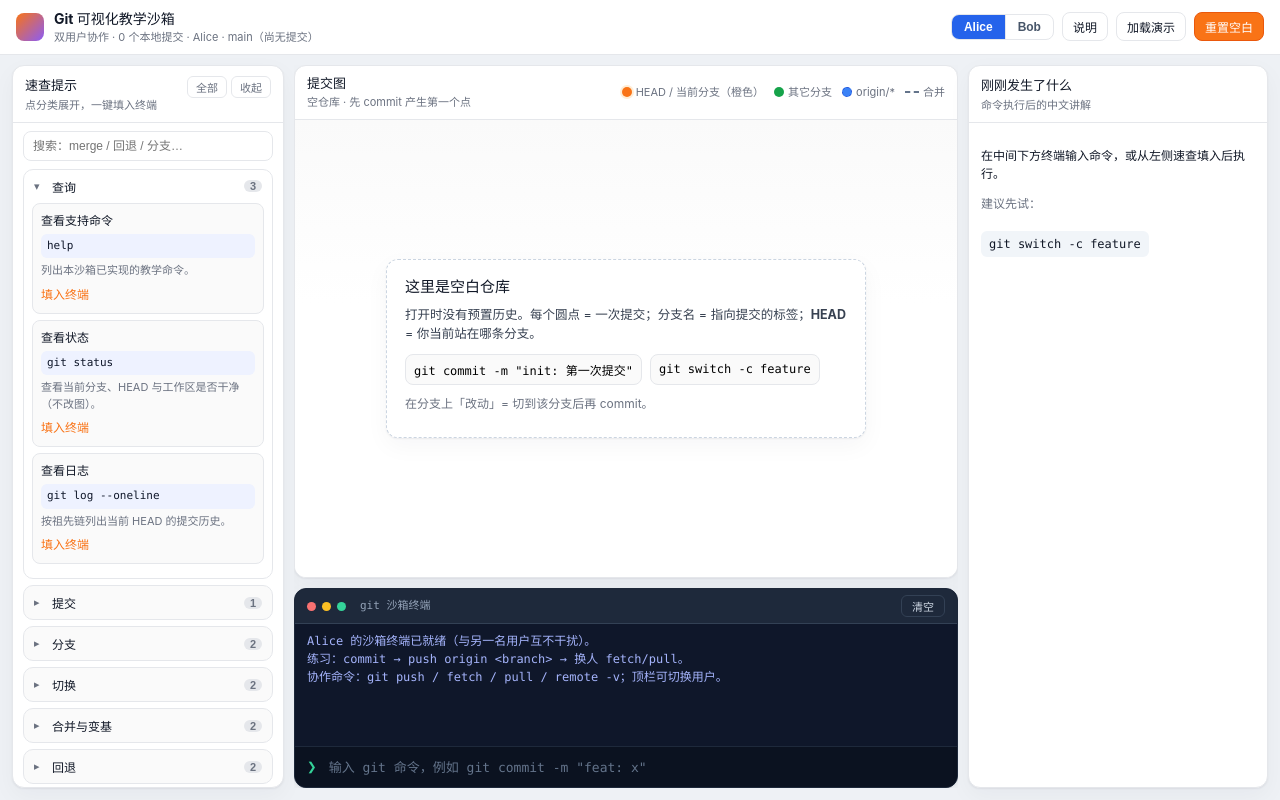
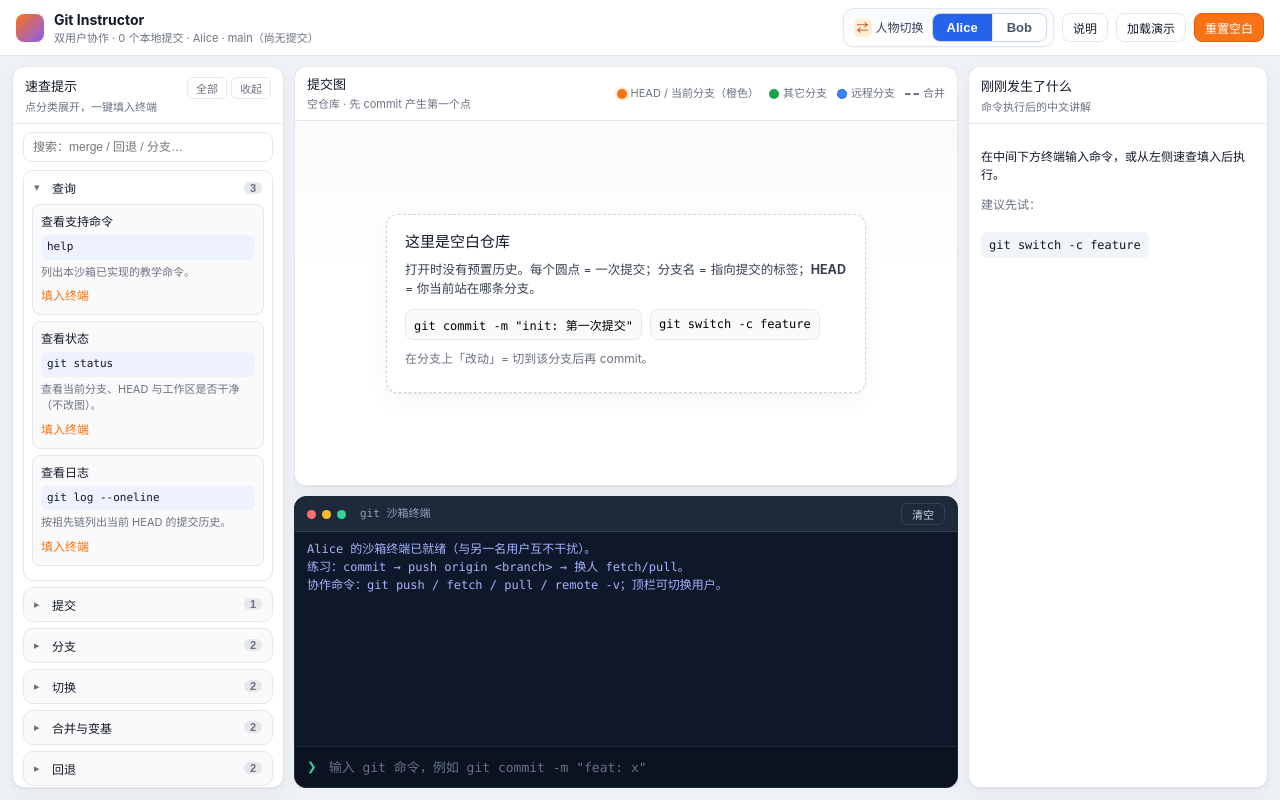
Before and after one commit to HJX-XXX/Git-Instructor, a React (Vite) app: page / in a window 1280 px wide. Built offline with nearby package versions, Linux system fonts and the light colour scheme.

Commit message:
polish TopBar layout and commit graph styling

```diff
--- a/index.html
+++ b/index.html
@@ -4,7 +4,7 @@
     <meta charset="UTF-8" />
     <link rel="icon" type="image/svg+xml" href="/favicon.svg" />
     <meta name="viewport" content="width=device-width, initial-scale=1.0" />
-    <title>Git 可视化教学沙箱</title>
+    <title>Git Instructor</title>
   </head>
   <body>
     <div id="root"></div>
--- a/src/App.tsx
+++ b/src/App.tsx
@@ -131,7 +131,7 @@ export default function App() {
     const id = world.activeUser;
     setTermByUser((prev) => ({
       ...prev,
-      [id]: [{ text: `— 已清空 ${USER_META[id].label} 的终端输出 —`, kind: 'out' }],
+      [id]: [],
     }));
   }, [world.activeUser]);
 
@@ -140,10 +140,7 @@ export default function App() {
       if (id === world.activeUser) return;
       const result = switchUser(world, id);
       setWorld(result.world);
-      appendTerm(id, [
-        { text: `— 你正在查看 ${USER_META[id].label} 的终端 —`, kind: 'out' },
-        ...result.stdout.map((t) => ({ text: t, kind: 'out' as const })),
-      ]);
+      appendTerm(id, [{ text: `当前用户：${USER_META[id].label}`, kind: 'out' }]);
       setExplanation(result.explanation);
       setHighlights(undefined);
       setHistIdx(-1);
--- a/src/components/CommitGraph.tsx
+++ b/src/components/CommitGraph.tsx
@@ -70,12 +70,13 @@ export function CommitGraph({
     [layout.nodes],
   );
 
-  const width = Math.max(layout.width, 860);
-  const height = Math.max(layout.height, 280);
+  const width = Math.max(layout.width, 720);
+  // 高度贴合内容，避免大量空白
+  const height = Math.max(layout.height, empty ? 200 : 120);
   const viewBox = `0 0 ${width} ${height}`;
 
   const headBranch = state.head.kind === 'branch' ? state.head.name : null;
-  const commitCount = Object.keys(state.commits).length;
+  const commitCount = layout.nodes.length;
 
   // 当前分支在分支列表里优先显示，并标记 isCurrent
   const nodeBranches = (n: { branches: string[] }) => {
@@ -113,8 +114,8 @@ export function CommitGraph({
           <span className="lg" title="其它本地分支">
             <i className="lg-dot branch" /> 其它分支
           </span>
-          <span className="lg" title="共享远程 origin 上的分支">
-            <i className="lg-dot remote" /> origin/*
+          <span className="lg" title="共享远程上的分支（origin/xxx）">
+            <i className="lg-dot remote" /> 远程分支
           </span>
           <span className="lg">
             <i className="lg-line merge" /> 合并
@@ -187,7 +188,7 @@ export function CommitGraph({
               本地分支
             </text>
             <text x={ORIGIN_REF_X} y={30} className="col-label origin">
-              origin/*
+              远程分支
             </text>
 
             {layout.laneX.map((x, i) => (
--- a/src/components/TopBar.tsx
+++ b/src/components/TopBar.tsx
@@ -27,13 +27,23 @@ export function TopBar({
       <div className="brand">
         <span className="brand-mark" aria-hidden />
         <div>
-          <div className="brand-title">Git 可视化教学沙箱</div>
+          <div className="brand-title">Git Instructor</div>
           <div className="brand-sub">
             双用户协作 · {commitCount} 个本地提交 · {branch}
           </div>
         </div>
       </div>
       <div className="topbar-actions">
+        <div
+          className="user-switch-wrap"
+          title="人物切换：Alice / Bob 各有独立本地仓库与终端；共享远程 origin"
+        >
+          <span className="user-switch-label">
+            <span className="user-switch-icon" aria-hidden>
+              ⇄
+            </span>
+            人物切换
+          </span>
           <div className="user-switch" role="group" aria-label="切换模拟用户">
             {USER_IDS.map((id) => {
               const meta = USER_META[id];
@@ -43,14 +53,19 @@ export function TopBar({
                   key={id}
                   type="button"
                   className={`user-btn${active ? ' is-active' : ''}`}
-                style={active ? { background: meta.color, borderColor: meta.color, color: '#fff' } : undefined}
+                  style={
+                    active
+                      ? { background: meta.color, borderColor: meta.color, color: '#fff' }
+                      : undefined
+                  }
                   onClick={() => onSwitchUser(id)}
-                title={`${meta.label} 的本地仓库`}
+                  title={`切换到 ${meta.label}（独立本地仓库与终端）`}
                 >
                   {meta.label}
                 </button>
               );
             })}
+          </div>
         </div>
         <button type="button" className="btn" onClick={onToggleHelp}>
           {showHelp ? '收起说明' : '说明'}
--- a/src/engine/layout.ts
+++ b/src/engine/layout.ts
@@ -73,9 +73,8 @@ export function layoutGraph(
   remoteBranches: Record<string, CommitId> = {},
 ): GraphLayout {
   const reach = reachableSet(state, remoteBranches);
-  const ids = Object.values(state.commits)
-    .filter((c) => reach.has(c.id))
-    .map((c) => c.id)
+  const ids = Object.keys(state.commits)
+    .filter((id) => reach.has(id) && state.commits[id])
     .sort((a, b) => {
       const ca = state.commits[a]!;
       const cb = state.commits[b]!;
@@ -167,7 +166,7 @@ export function layoutGraph(
   for (const id of ids) {
     const c = state.commits[id]!;
     c.parents.forEach((p, idx) => {
-      if (!reach.has(p) || !yOf.has(p)) return;
+      if (!yOf.has(p)) return;
       edges.push({ from: id, to: p, kind: idx === 0 ? 'first' : 'merge' });
     });
   }
--- a/src/engine/world.ts
+++ b/src/engine/world.ts
@@ -334,11 +334,10 @@ export function switchUser(world: WorldState, userId: UserId): WorldCommandResul
     });
   }
   const w = cloneWorld(world);
-  const from = USER_META[world.activeUser].label;
   w.activeUser = userId;
   return okWorld(
     w,
-    [`已切换用户：${from} → ${USER_META[userId].label}`],
+    [`当前用户：${USER_META[userId].label}`],
     {
       title: `已切换到 ${USER_META[userId].label}`,
       summary: `${USER_META[userId].label} 有自己的本地分支与提交。对方 push 的内容不会自动出现，需要 git fetch / git pull。`,
--- a/src/index.css
+++ b/src/index.css
@@ -97,22 +97,58 @@ code,
   flex: 0 0 auto;
 }
 
+.user-switch-wrap {
+  display: inline-flex;
+  align-items: center;
+  gap: 8px;
+  padding: 4px 6px 4px 10px;
+  border: 1px solid #e2e8f0;
+  border-radius: 10px;
+  background: linear-gradient(180deg, #f8fafc, #fff);
+  box-shadow: 0 1px 2px rgb(15 23 42 / 0.06);
+}
+
+.user-switch-label {
+  display: inline-flex;
+  align-items: center;
+  gap: 4px;
+  font-size: 12px;
+  font-weight: 650;
+  color: #334155;
+  white-space: nowrap;
+}
+
+.user-switch-icon {
+  display: inline-flex;
+  align-items: center;
+  justify-content: center;
+  width: 18px;
+  height: 18px;
+  border-radius: 6px;
+  background: #ffedd5;
+  color: #c2410c;
+  font-size: 12px;
+  line-height: 1;
+}
+
 .user-switch {
   display: inline-flex;
-  border: 1px solid var(--border);
+  border: 1px solid #cbd5e1;
   border-radius: 8px;
   overflow: hidden;
   background: #fff;
+  box-shadow: inset 0 1px 0 rgb(255 255 255 / 0.8);
 }
 
 .user-btn {
   border: none;
   background: transparent;
-  padding: 5px 12px;
-  font-size: 12px;
-  font-weight: 600;
+  padding: 6px 14px;
+  font-size: 13px;
+  font-weight: 700;
   color: #475569;
   cursor: pointer;
+  transition: background 0.15s ease, color 0.15s ease;
 }
 
 .user-btn + .user-btn {
@@ -383,7 +419,8 @@ code,
 
 .graph-panel {
   flex: 1 1 auto;
-  min-height: 0;
+  min-height: 140px;
+  max-height: calc(100% - 230px);
   display: flex;
   flex-direction: column;
   background: var(--panel);
@@ -585,7 +622,7 @@ code,
   width: 100%;
   min-width: 680px;
   height: auto;
-  min-height: 220px;
+  min-height: 100px;
   display: block;
 }
 
@@ -670,9 +707,9 @@ code,
   box-shadow: var(--shadow);
   display: flex;
   flex-direction: column;
-  flex: 0 0 auto;
-  height: 200px;
-  max-height: 220px;
+  flex: 1 1 auto;
+  min-height: 220px;
+  max-height: 360px;
 }
 
 .terminal-bar {
```
Also changed, not shown: 1 other file (tests, documents, lock files or other folders). Lines whose indentation alone changed are shown as unchanged.
